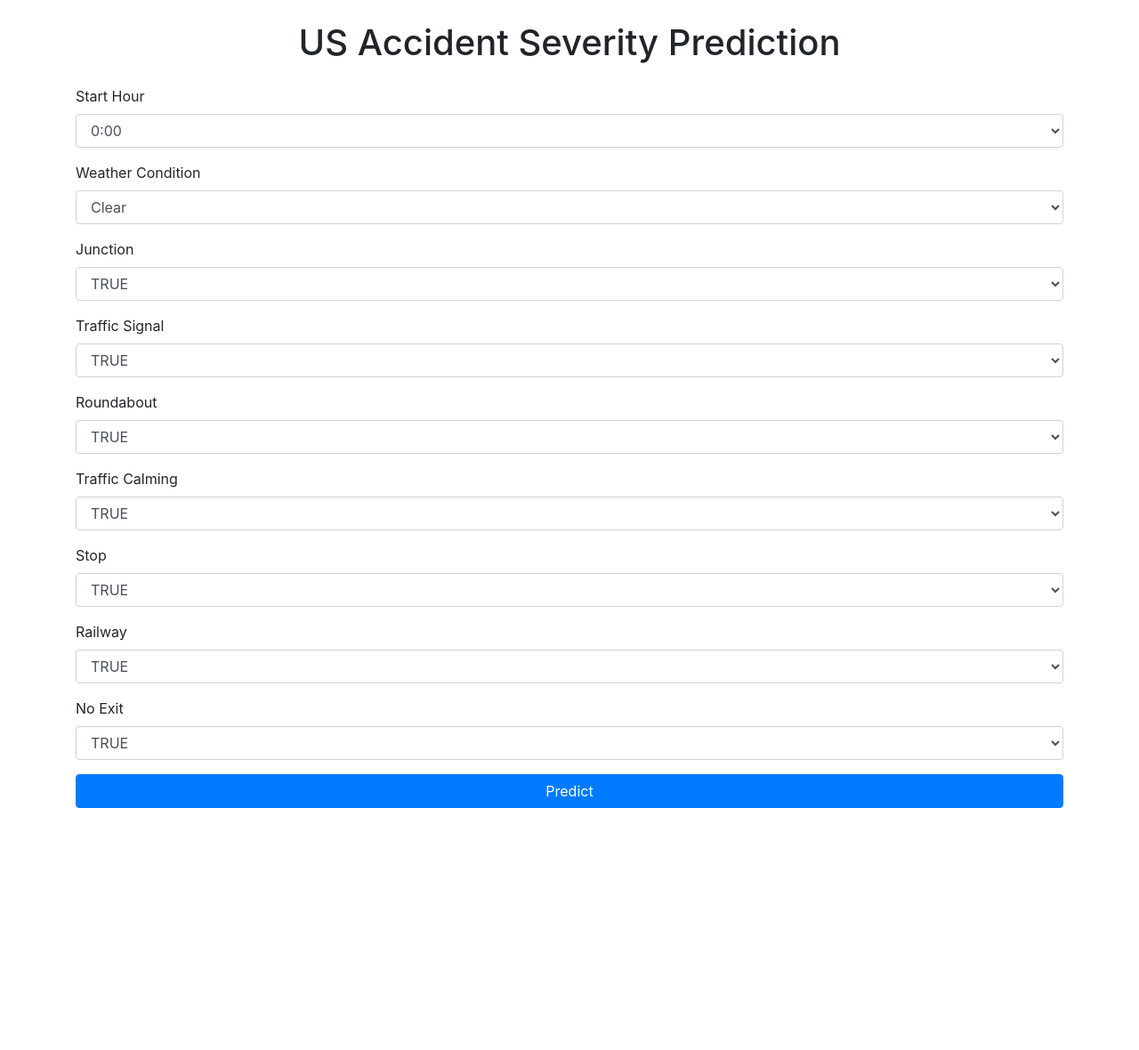
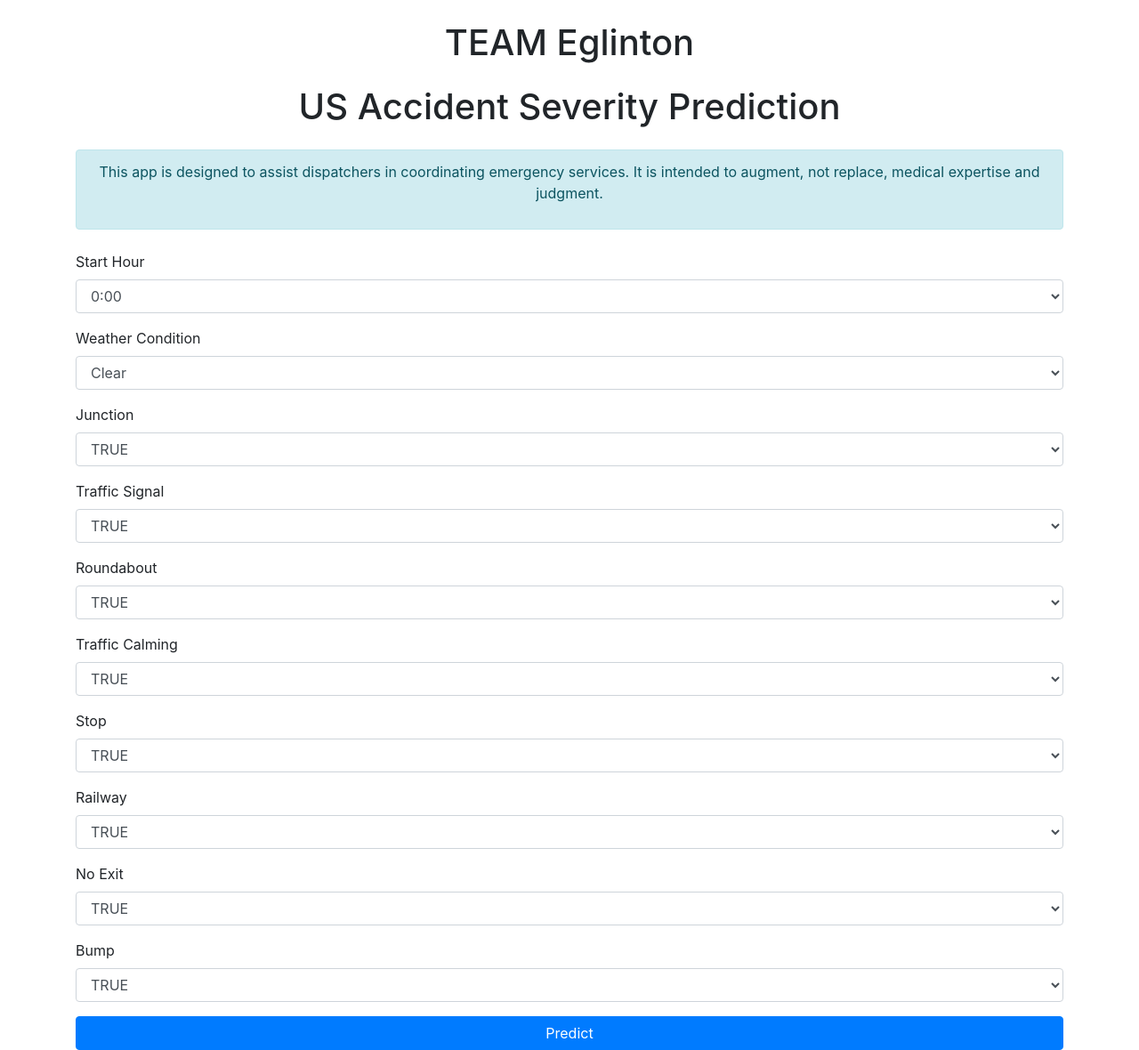
Before and after one commit to oztarim/TrafficSeverityAnalysis, a Flask app: page / in a window 1280 px wide. Shown: the whole page at 89% size. Before the commit the page ends 908 px from the top, so only its background shows below. Run offline with Flask 2, Linux system fonts and the light colour scheme; parts of the project's set-up code (start-up, migrations or seed data) failed here and were passed over; some libraries are stand-ins or nearby versions.

Commit message:
Add files via upload

```diff
--- a/templates/form.html
+++ b/templates/form.html
@@ -3,12 +3,18 @@
 <head>
     <meta charset="UTF-8">
     <meta name="viewport" content="width=device-width, initial-scale=1.0">
-    <title>US Accident Severity Prediction</title>
+    <title>Accident Severity Prediction</title>
     <link rel="stylesheet" href="https://stackpath.bootstrapcdn.com/bootstrap/4.5.2/css/bootstrap.min.css">
 </head>
 <body>
     <div class="container">
+        <h1 class="text-center my-4">TEAM Eglinton</h1>
         <h1 class="text-center my-4">US Accident Severity Prediction</h1>
+
+        <div class="alert alert-info text-center my-4">
+            <p>This app is designed to assist dispatchers in coordinating emergency services. It is intended to augment, not replace, medical expertise and judgment.</p>
+        </div>
+
         <form action="/predict" method="post">
             <div class="form-group">
                 <label for="start_hour">Start Hour</label>
@@ -83,6 +89,13 @@
                     <option value="FALSE">FALSE</option>
                 </select>
             </div>
+            <div class="form-group">
+                <label for="bump">Bump</label>
+                <select id="bump" name="bump" class="form-control">
+                    <option value="TRUE">TRUE</option>
+                    <option value="FALSE">FALSE</option>
+                </select>
+            </div>
             <button type="submit" class="btn btn-primary btn-block">Predict</button>
         </form>
     </div>
```
Also changed, not shown: templates/result.html (+7 -3 lines).
